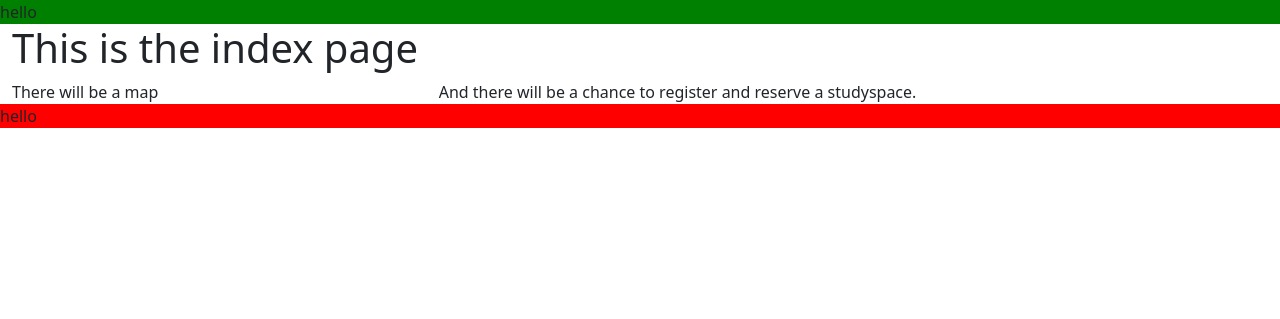
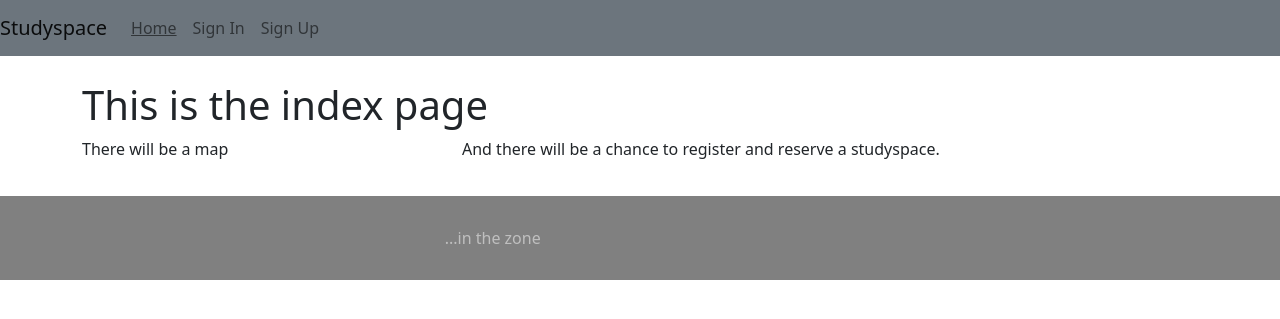
Before and after one commit to mangabear4dn/study-space, a Django app: page / in a window 1280 px wide. Shown: the top 319 px of the page. Run offline with Django 3.2, Linux system fonts and the light colour scheme.

Commit message:
Add styling to the base template

```diff
--- a/static/css/style.css
+++ b/static/css/style.css
@@ -1,7 +1,20 @@
-header {
-    background-color: green;
+.midnight {
+    color: midnightblue;
 }
 
-footer {
-    background-color: red;
+nav > .midnight span {
+    letter-spacing: 2px;
+    font-size: small;
+    padding-right: 10px;
 }
+
+.container {
+    padding-top: 25px;
+    padding-bottom: 35px;
+}
+
+.foot {
+    padding: 15px;
+    color: #bfbfbf;
+    background-color: grey;
+}
--- a/templates/base.html
+++ b/templates/base.html
@@ -5,20 +5,49 @@
     <meta charset="UTF-8">
     <meta http-equiv="X-UA-Compatible" content="IE=edge">
     <meta name="viewport" content="width=device-width, initial-scale=1.0">
+    <meta name="description"
+        content="This is a website for reserving study spaces for students.">
+    <meta name="keywords" content="student, study, studies, studyspace, study group, reservation, booking">
+    <meta name="author" content="Luize Blake">
     <link rel="stylesheet" href="https://cdn.jsdelivr.net/npm/bootstrap@5.1.3/dist/css/bootstrap.min.css" type="text/css">
     <link rel="stylesheet" href="{% static 'css/style.css' %}" type="text/css">
     <title>Study Space</title>
 </head>
 <body>
-    <header class="row">
-        <div class="col col-6">hello</div>
-    </header>
-    <section class="container-fluid">
+    <!-- Reference for navigation bar: https://getbootstrap.com/docs/4.0/components/navbar/
+    with CI tutorials -->
+    <nav class="navbar navbar-expand-sm navbar-light bg-secondary">
+        <a class="navbar-brand midnight" href="#">Studyspace</a>
+        <button class="navbar-toggler" type="button" data-toggle="collapse" data-target="#navbarNav" aria-controls="navbarNav" aria-expanded="false" aria-label="Toggle navigation">
+          <span class="navbar-toggler-icon"></span>
+        </button>
+        <div class="collapse navbar-collapse" id="navbarNav">
+          <ul class="navbar-nav">
+            <li class="nav-item active">
+                <a class="nav-link text-decoration-underline" href="{% url 'home' %}">Home</a>
+            </li>
+                {% if user.is_authenticated %}
+                    <li class="nav-item">
+                    <a class="nav-link" href="{% url 'account_logout'%}">Logout</a>
+                    </li>
+                {% else %}
+                    <li class="nav-item">
+                    <a class="nav-link" href="{% url 'account_login'%}">Sign In</a>
+                    </li>
+                    <li class="nav-item">
+                    <a class="nav-link" href="{% url 'account_signup'%}">Sign Up</a>
+                    </li>
+                {% endif %}
+        </ul>
+    </nav>
+    <section class="container body">
         {% block content %}
         {% endblock %}
     </section>
-    <footer class="row">
-        <div class="col col-6">hello</div>
+    <footer class="foot"></nav>
+        <div class="row justify-content-center foot">
+            <div class="col col-md-4 justify-content-center"><span class="align-self-center">...in the zone</span></div>
+        </div>
     </footer>
     <script src="https://cdn.jsdelivr.net/npm/bootstrap@5.1.3/dist/js/bootstrap.min.js"></script>
     <script src="{% static 'js/scrip.js' %}"></script>
```
